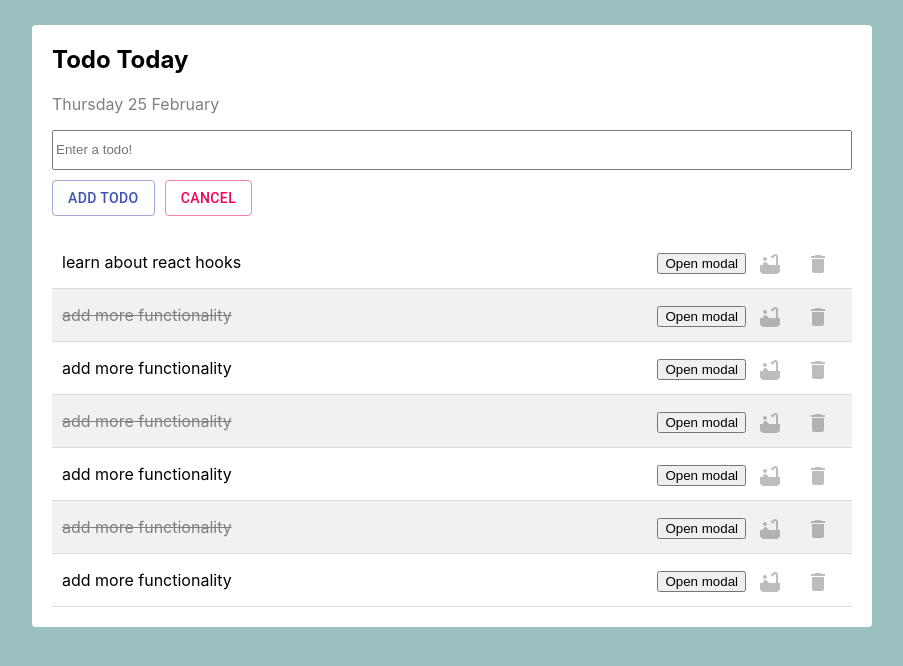
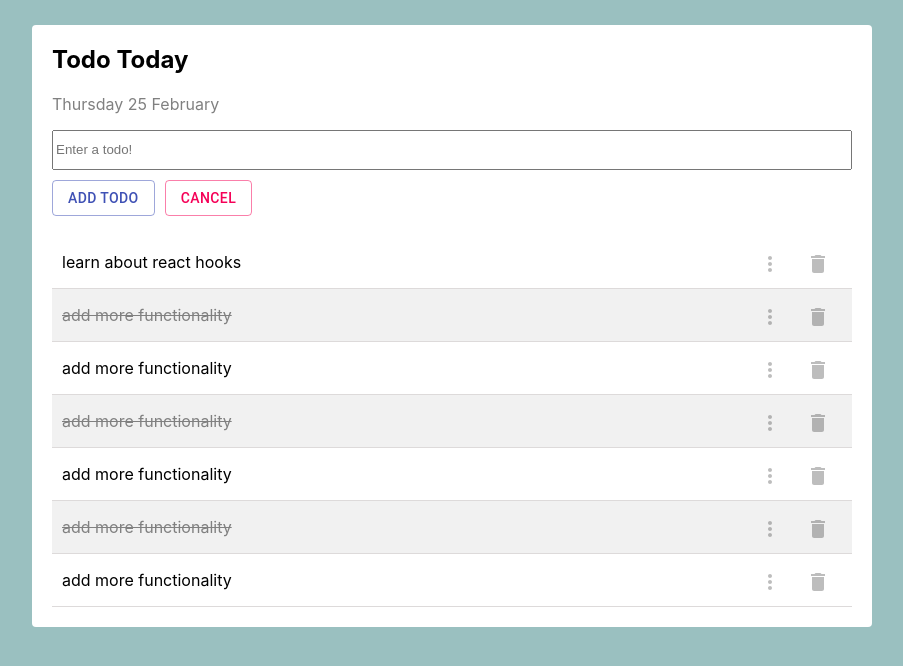
Before and after one commit to larsdjursner/todo-typescript, a React (Create React App) app: page / in a window 1280 px wide. Shown: the top 666 px of the page, without its empty margins (188-1091 px from the left). Built offline with nearby package versions, Linux system fonts and the light colour scheme.

Commit message:
modal button fix

```diff
--- a/src/components/Todo.tsx
+++ b/src/components/Todo.tsx
@@ -1,6 +1,6 @@
 import IconButton from "@material-ui/core/IconButton";
 import DeleteIcon from "@material-ui/icons/Delete";
-import BathtubIcon from "@material-ui/icons/Bathtub";
+import MoreVertIcon from "@material-ui/icons/MoreVert";
 
 import React from "react";
 import { useModal } from "../hooks/useModal";
@@ -35,11 +35,10 @@ export const Todo: React.FC<ITodo> = ({
 				{todo.content}
 			</p>
 			<div className="todo-buttons">
-				<div>
-				<button onClick={toggle}>Open modal</button>
-     			<Modal headerText={todo.content} isShown={isShown} hide={toggle} modalContent={todo.content} />
+				<div onClick={toggle}>
+     			<Modal headerText={todo.id} isShown={isShown} hide={toggle} modalContent={todo.content} />
 					<IconButton aria-label="delete" disabled color="primary">
-						<BathtubIcon />
+						<MoreVertIcon />
 					</IconButton>
 				</div>
 
```
